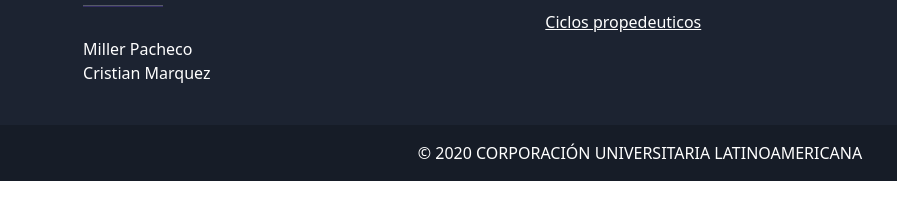
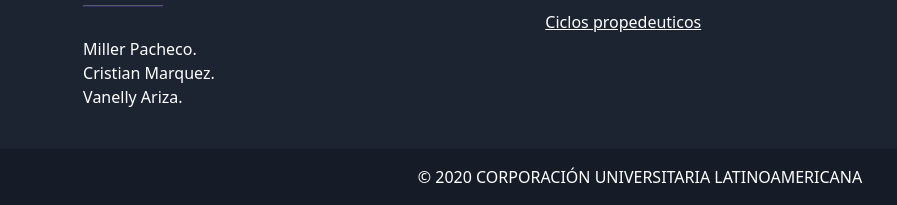
Before and after one commit to IngMiller07/IngMiller07.github.io, a plain HTML site: page monitoria/monitoria.html in a window 1280 px wide. Shown: the part 2118-2323 px from the top of the page, 0-897 px from the left. Before the commit the page ends 2299 px from the top, so only its background shows below. Drawn offline with nearby package versions, Linux system fonts and the light colour scheme.

Commit message:
Actualizacioon footer
agregar integrante

```diff
--- a/monitoria/monitoria.html
+++ b/monitoria/monitoria.html
@@ -190,10 +190,13 @@
             <h6 class="text-uppercase fw-bold">Autores</h6>
             <hr class="mb-4 mt-0 d-inline-block mx-auto" style="width: 80px; background-color: #7c4dff; height: 2px" />
             <p>
-              Miller Pacheco
+              Miller Pacheco.
               <br>
-              Cristian Marquez
+              Cristian Marquez.
+              <br>
+              Vanelly Ariza.
             </p>
+
           </div>
           <!-- Grid column -->
           <!-- Grid column -->
```
Also changed, not shown: contacto/contacto.html (+4 -2 lines), funcion/funcion.html (+4 -2 lines).
